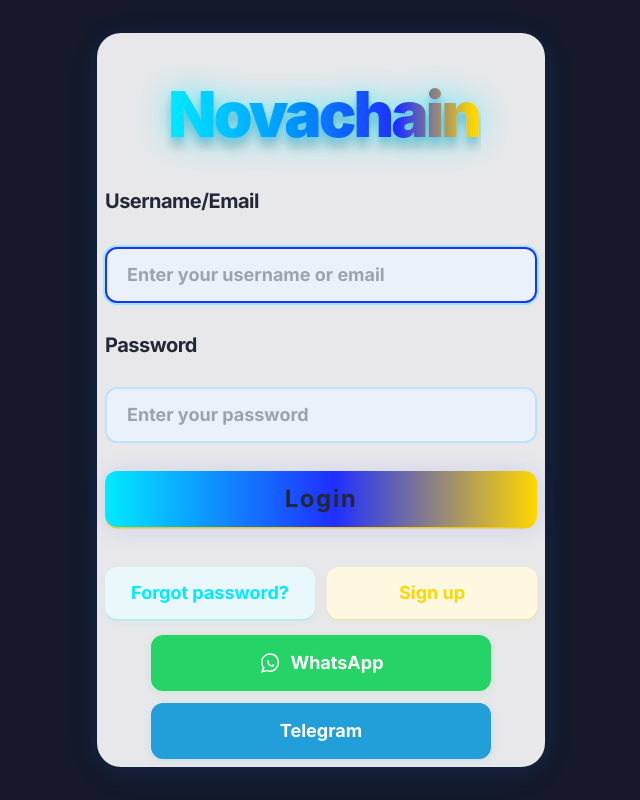
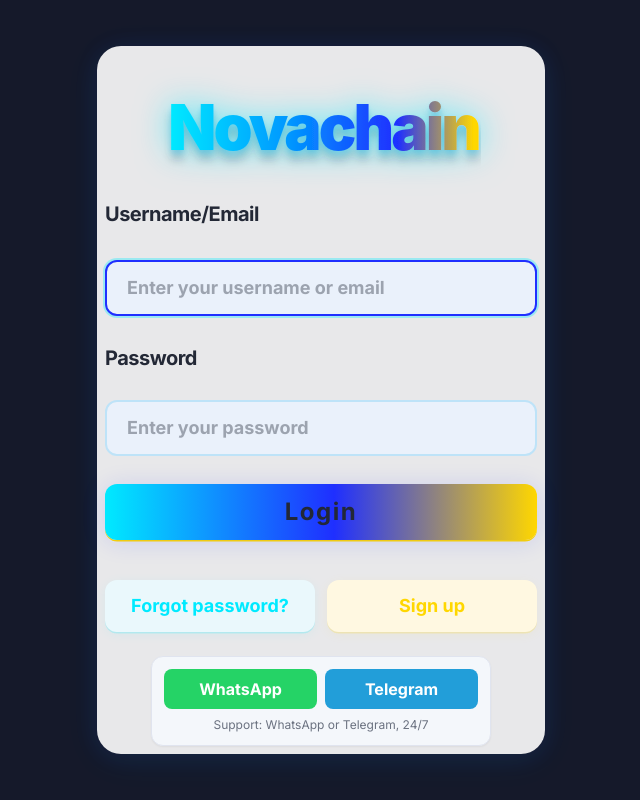
Before and after one commit to GarySPS/novachain-frontend, a React (Create React App) app: page /login in a window 1280 px wide. Shown: the whole page, without its empty margins (319-959 px from the left). Built offline with nearby package versions, Linux system fonts and the light colour scheme.

Commit message:
Style support buttons smaller in a separate box below main login/signup

```diff
--- a/src/pages/LoginPage.js
+++ b/src/pages/LoginPage.js
@@ -149,33 +149,33 @@
           </Link>
         </div>
 
-        {/* Customer Support Button */}
-          <div className="mt-4 flex flex-col items-center w-full">
+          {/* Customer Support - Smaller, inside a light box */}
+<div className="mt-6 w-full flex justify-center">
+  <div className="w-full max-w-[340px] rounded-xl bg-[#f4f7fb] border border-[#e0e4ef] px-3 py-3 flex flex-col items-center shadow-sm">
+    <div className="flex flex-row gap-2 w-full">
       <a
         href="https://wa.me/66642822983"
         target="_blank"
         rel="noopener noreferrer"
-    className="w-full max-w-[340px] mb-3 px-6 py-3 rounded-xl font-bold text-lg bg-[#25D366] text-white border-2 border-[#25D366] hover:bg-white hover:text-[#25D366] flex items-center justify-center transition-all shadow"
-    style={{
-      boxShadow: "0 2px 10px #25D36622"
-    }}
+        className="flex-1 px-2 py-2 rounded-lg font-semibold text-base bg-[#25D366] text-white hover:bg-[#22b95f] transition text-center"
+        style={{ minWidth: 0 }}
       >
-    <svg className="w-6 h-6 mr-2" fill="currentColor" viewBox="0 0 32 32">
-      <path d="M16 3C9.383 3 4 8.383 4 15c0 2.485.811 4.782 2.174 6.666L4 29l7.53-2.05C13.273 27.616 14.617 28 16 28c6.617 0 12-5.383 12-13S22.617 3 16 3zm0 23c-1.272 0-2.523-.247-3.683-.732l-.262-.11-4.484 1.22 1.2-4.377-.169-.276C6.723 20.083 6 17.594 6 15 6 9.477 10.477 5 16 5s10 4.477 10 10-4.477 11-10 11zm5.367-7.433c-.246-.123-1.453-.718-1.678-.799-.225-.082-.389-.123-.553.124-.163.246-.633.798-.776.963-.143.163-.286.184-.532.062-.246-.123-1.037-.382-1.977-1.217-.73-.652-1.224-1.457-1.368-1.703-.143-.246-.015-.379.108-.501.112-.111.246-.286.369-.429.123-.143.164-.246.246-.409.082-.163.041-.307-.02-.429-.062-.123-.553-1.337-.758-1.833-.199-.48-.402-.413-.553-.42l-.47-.008a.896.896 0 0 0-.652.307c-.225.245-.86.84-.86 2.047s.88 2.375 1.003 2.539c.123.163 1.73 2.66 4.194 3.625.587.202 1.044.323 1.402.413.59.15 1.129.129 1.555.078.474-.058 1.453-.593 1.659-1.166.205-.573.205-1.065.143-1.167-.062-.102-.225-.163-.47-.286z"/>
-    </svg>
         WhatsApp
       </a>
       <a
         href="https://t.me/novachainsingapore"
         target="_blank"
         rel="noopener noreferrer"
-    className="w-full max-w-[340px] px-6 py-3 rounded-xl font-bold text-lg bg-[#229ED9] text-white border-2 border-[#229ED9] hover:bg-white hover:text-[#229ED9] flex items-center justify-center transition-all shadow"
-    style={{
-      boxShadow: "0 2px 10px #229ED922"
-    }}
+        className="flex-1 px-2 py-2 rounded-lg font-semibold text-base bg-[#229ED9] text-white hover:bg-[#178fca] transition text-center"
+        style={{ minWidth: 0 }}
       >
         Telegram
       </a>
+    </div>
+    <div className="text-xs text-gray-500 text-center mt-2">
+      Support: WhatsApp or Telegram, 24/7
+    </div>
+  </div>
 </div>
 
       </Card>
```
Lines whose indentation alone changed are shown as unchanged.
